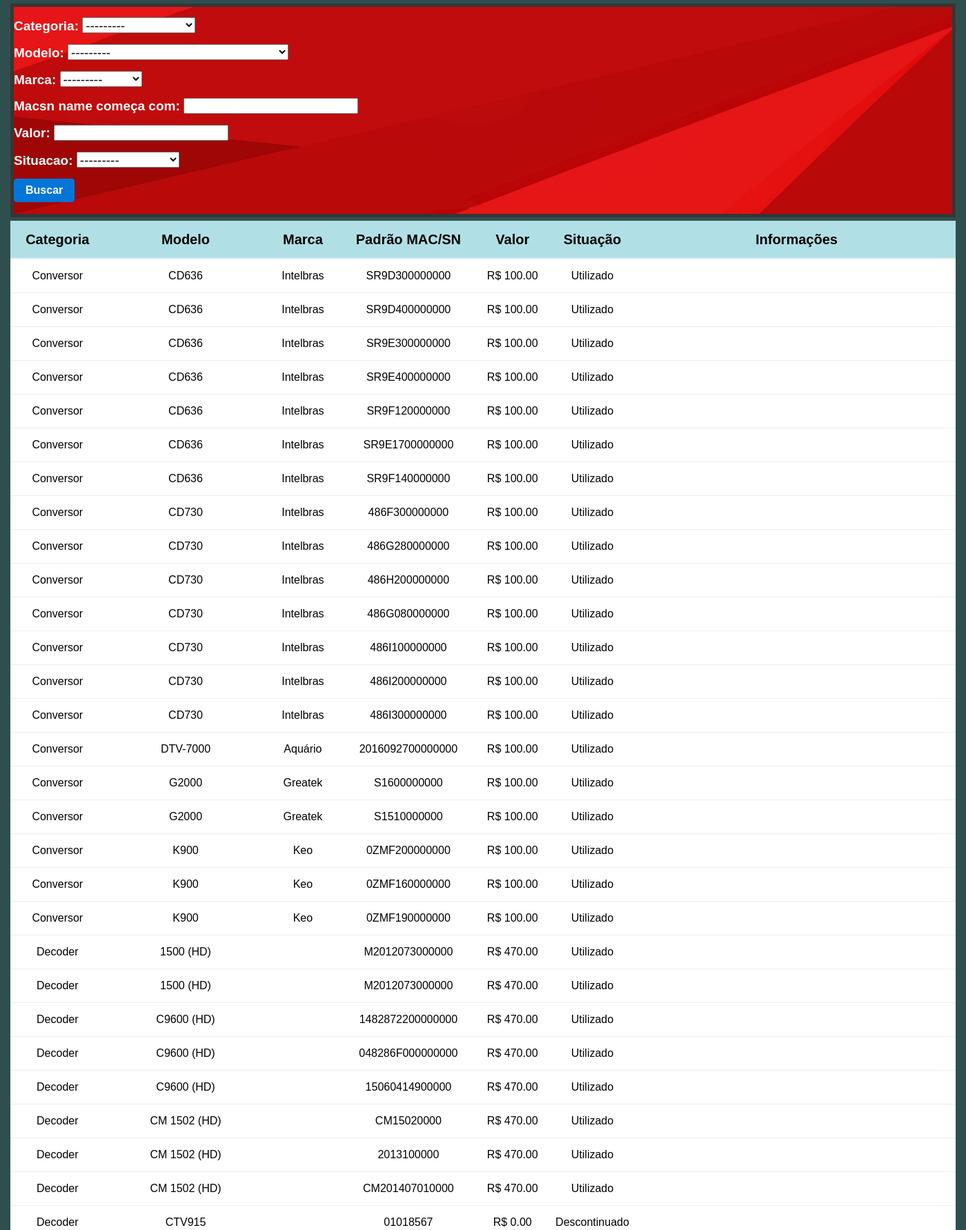
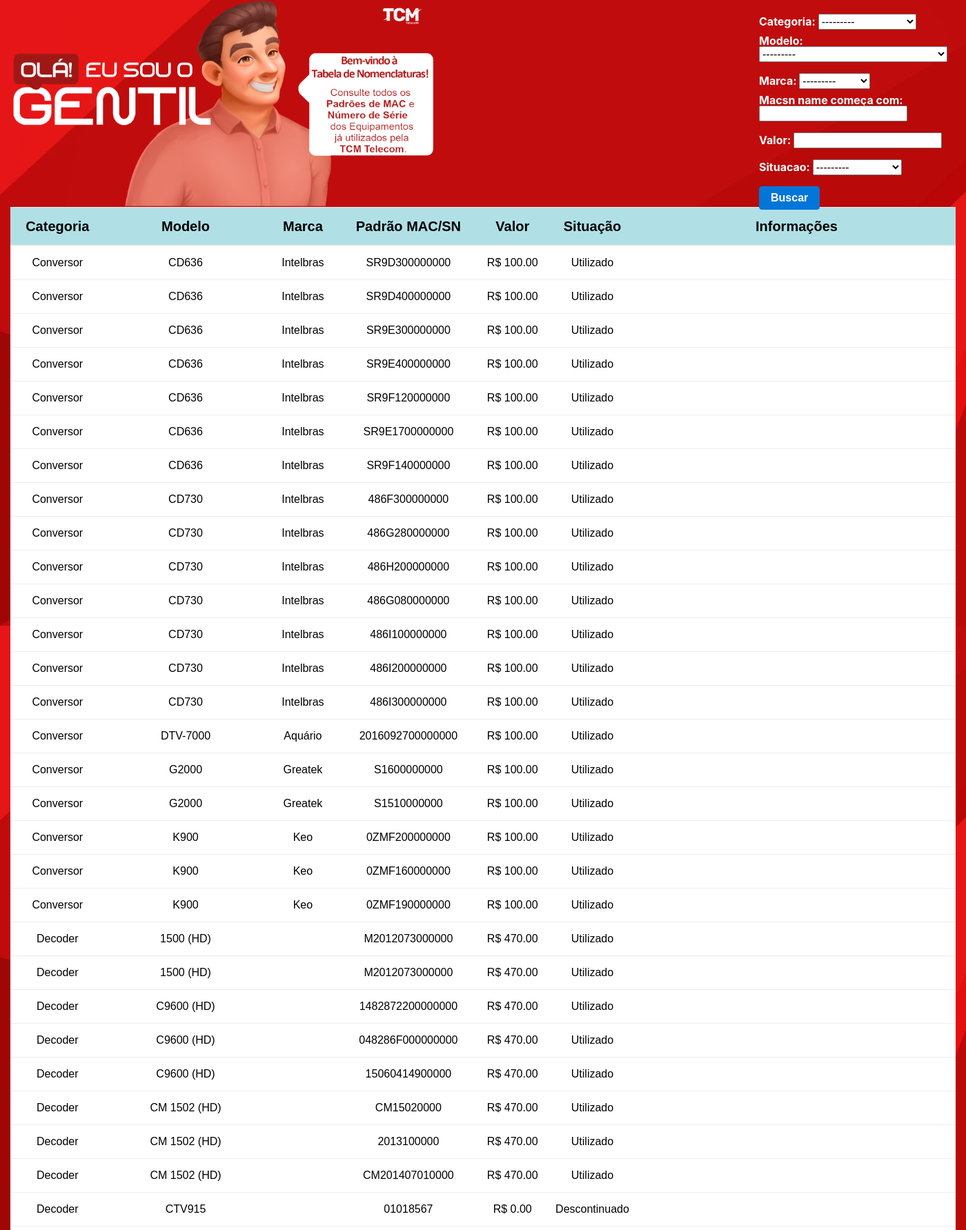
Before and after one commit to fabriciovale20/mypage, a Django app: page / in a window 1400 px wide. Shown: the top 1783 px of the page at 69% size. Run offline with Django 3.2, Linux system fonts and the light colour scheme; data comes from the database, SQL or seed files in the repository; some libraries are stand-ins or nearby versions.

Commit message:
• Criado Ícone do Site (favicon); • Definido imagem de Background do Body; • Ajustes de Layout.
close #7 #4 #3 #2

```diff
--- a/tcmapp/static/css/style.css
+++ b/tcmapp/static/css/style.css
@@ -1,25 +1,22 @@
 /* Parte de Cima da página onde fica o formulário e imagem */
 .imagem-texto{
-    background-color: #000000;
     font-family: Arial;
     line-height: 0;
     font-size: 19px;
-    border: 5px solid #363636;
 }
 
-/* Div da Imagem */
+/* Div da Imagem Gentil */
 .imagem {
     position: relative;
-    width:100%;
+    width: 45%;
     height: 300px;
-    background-size: cover;
-    background-repeat: no-repeat;
-    background-position: 50% 50%;
 }
 
 /* Formulário */
-.formulario {
+.formulario form{
+    left: 1100px;
     position: absolute;
+    color: white;
     text-align: top;
     top: 20px;
     line-height: 0px;
@@ -29,9 +26,8 @@
 
 /* Corpo da Página */
 body {
-    background: #2F4F4F;
-    margin-top: 5px;
-    color: white;
+    background-image: url(imagens/background.png);
+    color: black;
 }
 
 
@@ -69,7 +65,6 @@
     color: black;
     font-family: Arial;
     font-size: 20px;
-    border-top: 5px solid #2F4F4F;
 }
 
 /* Valores da Busca */
@@ -95,4 +90,5 @@
     margin-bottom: 15px;
     font-family: Arial;
     font-size: 12px;
+    color: white;
 }
--- a/tcmapp/templates/tcmapp/filtro.html
+++ b/tcmapp/templates/tcmapp/filtro.html
@@ -9,6 +9,7 @@
 
     <link href={% static "css/bootstrap.min.css" %} rel="stylesheet">
     <link href={% static "css/style.css" %} rel="stylesheet">
+    <link rel="icon" type="img_1.png" href="{% static 'favicontcm.png' %}"/>
 
 </head>
 
@@ -17,13 +18,13 @@
 <div class="container-fluid">
     <div class="column">
         <div class="imagem-texto">
-            <img class="imagem" src={% static "fundotopo.png" %}>
+                <img class="imagem" src={% static "logotopo.png" %}>
+            </div>
             <div class="formulario">
               <form method="GET">
                 {{ filter.form.as_p }}
                 <input class="btn btn-primary"  type="submit" value="Buscar"/>
               </form>
-            </div>
         </div>
         <table class="table">
         <thead>
```
Also changed, not shown: tcmapp/static/css/imagens/background.png (renamed from tcmapp/static/fundotopo.png), tcmapp/static/favicontcm.png (added), tcmapp/static/logotopo.png (added). Lines whose indentation alone changed are shown as unchanged.
